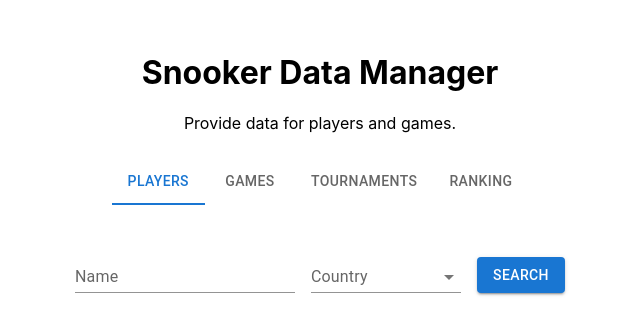
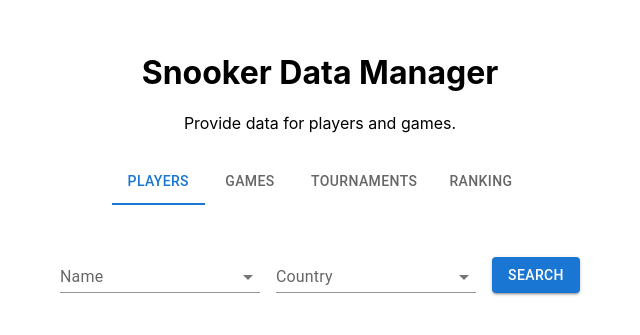
Before and after one commit to xuan-yang0506/SnookerDataManager, a React (Create React App) app in the folder client/: page / in a window 1280 px wide. Shown: the part 107-442 px from the top of the page, without its empty margins (320-960 px from the left). Built offline with nearby package versions, Linux system fonts and the light colour scheme; no server answers; the HTML template or start-up script is replaced by a standard one.

Commit message:
rewrite search players func

```diff
--- a/client/src/Home.js
+++ b/client/src/Home.js
@@ -45,7 +45,7 @@ function NavTabs() {
       .then(data => {
           setTournaments(data);
       });
-  }
+  };
 
   if (!tournaments.length) {
       getTournaments();
@@ -59,10 +59,24 @@ function NavTabs() {
       .then(data => {
           setCountries(data);
       });
-  }
+  };
 
   if (!countries.length) {
     getCountries();
+  }
+
+  // get players list
+  const [players, setPlayers] = React.useState([]);
+  const getPlayers = () => {
+    fetch('/api/getPlayersList')
+      .then(response => response.json())
+      .then(data => {
+        setPlayers(data);
+      });
+  };
+
+  if (!players.length) {
+    getPlayers();
   }
 
   const handleChange = (_, newValue) => {
@@ -84,16 +98,16 @@ function NavTabs() {
       <div>
         <FormControl sx={{ m: 1, flexGrow: 1}}>
           <TabPanel value={value} index={0}>
-            <Players countries={countries}/>
+            <Players players={players} countries={countries}/>
           </TabPanel>
           <TabPanel value={value} index={1}>
-            <Games tournaments={tournaments}/>
+            <Games players={players} tournaments={tournaments}/>
           </TabPanel>
           <TabPanel value={value} index={2}>
             <Tournaments />
           </TabPanel>
           <TabPanel value={value} index={3}>
-            <Ranking />
+            <Ranking players={players}/>
           </TabPanel>
         </FormControl>
       </div>
--- a/client/src/Players.js
+++ b/client/src/Players.js
@@ -42,10 +42,12 @@ function PlayersTable(props) {
 }
 
 export default function Players(props) {
+    const players = props.players;
+    const countries = props.countries;
+
     const [name, setName] = React.useState('');
     const [country, setCountry] = React.useState('');
     const [data, setData] = React.useState(null);
-    const countries = props.countries;
 
     const searchPlayers = () => {
         fetch('/api/searchPlayers?' + new URLSearchParams({name: name, country: country}))
@@ -53,15 +55,18 @@ export default function Players(props) {
             .then(data => {setData(data)})
     };
 
-    const handleNameChange = (event) => {
-        setName(event.target.value);
-    };
-
     return (
         <div>
             <Grid container spacing={2}>
                 <Grid item>
-                    <TextField id="outlined-basic" label="Name" variant="standard" onChange={handleNameChange} />
+                    <Autocomplete
+                        value={name}
+                        onChange={(_, newValue) => {setName(newValue)}}
+                        disablePortal
+                        options={players}
+                        renderInput={(params) => <TextField {...params} label="Name" variant='standard'/>}
+                        sx={{ minWidth:200}}
+                    />
                 </Grid>
                 <Grid item>
                     <Autocomplete
@@ -70,7 +75,7 @@ export default function Players(props) {
                         disablePortal
                         options={countries}
                         renderInput={(params) => <TextField {...params} label="Country" variant='standard'/>}
-                        sx={{ minWidth:150}}
+                        sx={{ minWidth:200}}
                     />
                 </Grid>
                 <Grid item alignItems="end" style={{ display: "flex"}}>
```
Also changed, not shown: 2 other files (tests, documents, lock files or other folders). Lines whose indentation alone changed are shown as unchanged.
